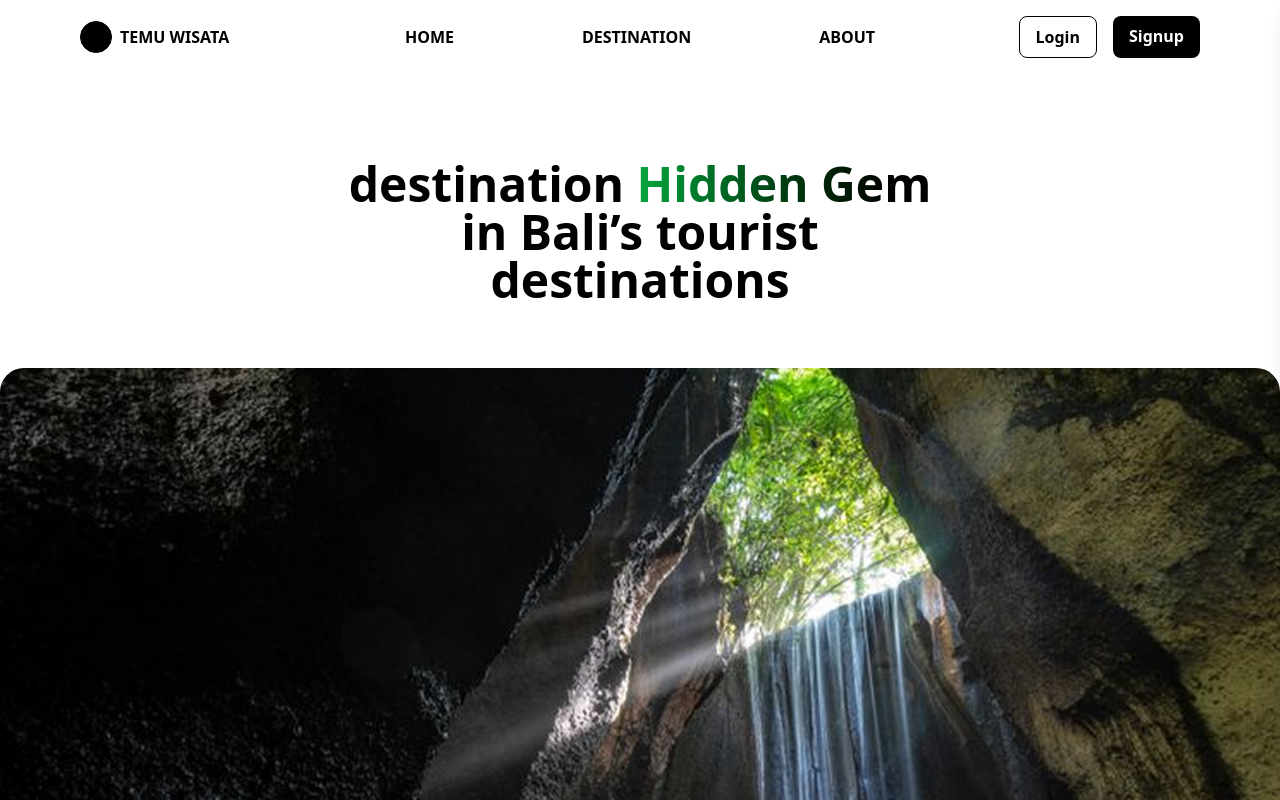
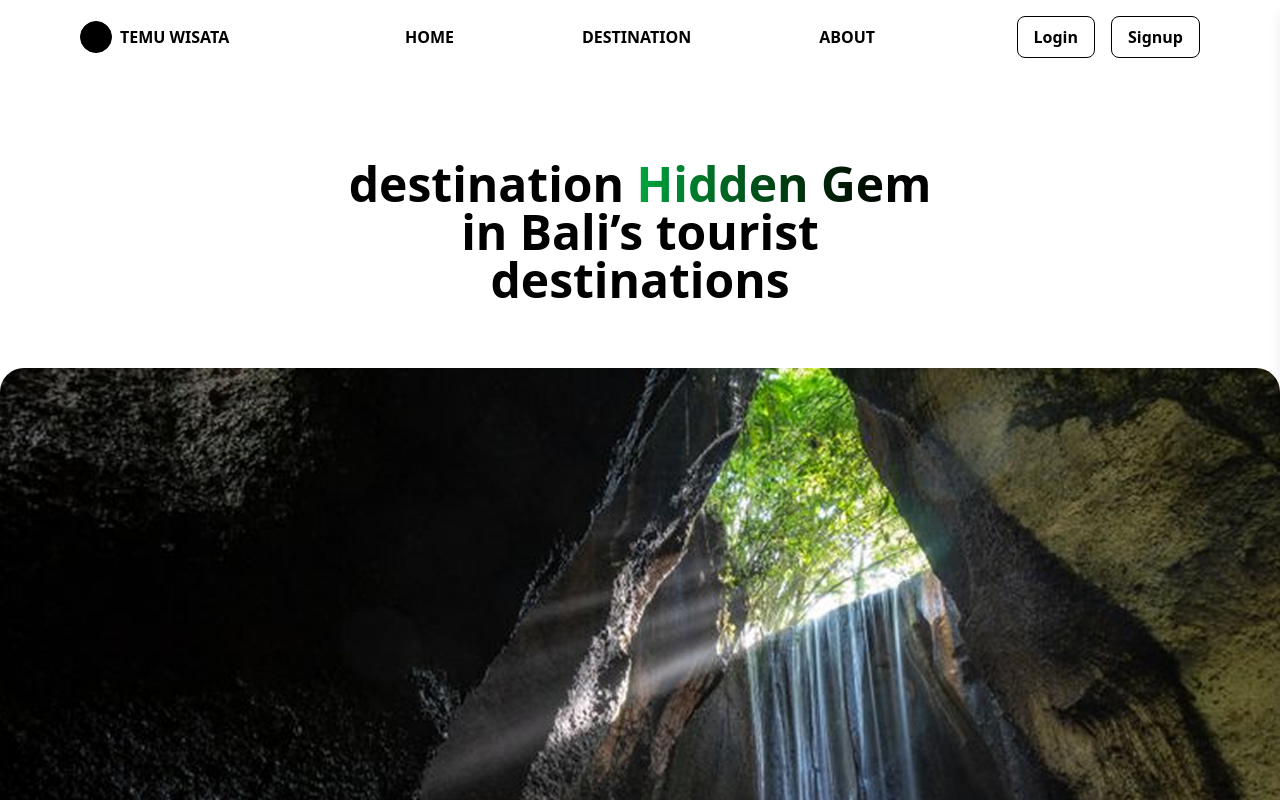
Before and after one commit to ANOVA51/temu-wisata, a Vue app: page /destination in a window 1280 px wide. Shown: the top 800 px of the page. Built offline with nearby package versions, Linux system fonts and the light colour scheme.

Commit message:
navbar,about fix

```diff
--- a/src/assets/main.css
+++ b/src/assets/main.css
@@ -9,13 +9,13 @@
   transform-origin: center;
   width: 80%;
   height: 2px;
-  background-color: #fafafa; /* Tailwind green-500 */
+  background-color: #00d853; /* Tailwind green-500 */
   transition: transform 0.3s ease;
 }
-
 .nav-item:hover::after {
   transform: translateX(-50%) scaleX(1);
 }
+
 
 @keyframes fade-in {
   from {
--- a/src/components/Navbar.vue
+++ b/src/components/Navbar.vue
@@ -12,7 +12,7 @@ const route = useRoute()
 const hideNavbar = computed(() => ['login', 'signup'].includes(route.name as string))
 
 const isWhiteBackgroundPage = computed(() =>
-  ['destination', 'about', 'login', 'signup'].includes(route.name as string)
+  ['destination'].includes(route.name as string)
 )
 </script>
 
@@ -51,7 +51,7 @@ const isWhiteBackgroundPage = computed(() =>
               :to="{ name: 'home' }"
               :class="[
                 isWhiteBackgroundPage ? 'text-black hover:text-green-600' : 'text-white hover:text-green-500',
-                'font-semibold group-hover:underline'
+
               ]"
             >
               HOME
@@ -62,7 +62,7 @@ const isWhiteBackgroundPage = computed(() =>
               :to="{ name: 'destination' }"
               :class="[
                 isWhiteBackgroundPage ? 'text-black hover:text-green-600' : 'text-white hover:text-green-500',
-                'group-hover:underline'
+
               ]"
             >
               DESTINATION
@@ -73,7 +73,7 @@ const isWhiteBackgroundPage = computed(() =>
               :to="{ name: 'about' }"
               :class="[
                 isWhiteBackgroundPage ? 'text-black hover:text-green-600' : 'text-white hover:text-green-500',
-                'group-hover:underline'
+
               ]"
             >
               ABOUT
@@ -99,8 +99,8 @@ const isWhiteBackgroundPage = computed(() =>
             class="px-4 py-2 rounded-lg font-semibold"
             :class="
               isWhiteBackgroundPage
-                ? 'bg-black text-white hover:bg-gray-800'
-                : 'bg-white text-black hover:bg-gray-200'
+                ? 'text-black border border-black hover:bg-black hover:text-white'
+                : 'text-white border border-white hover:bg-white hover:text-black'
             "
           >
             Signup
--- a/src/router/index.js
+++ b/src/router/index.js
@@ -2,6 +2,7 @@ import { createRouter, createWebHistory } from 'vue-router'
 import HomeView from '../views/HomeView.vue'
 import Destination from '@/views/Destination.vue'
 import AdminDashboardView from '@/views/AdminDashboardView.vue'
+import about from '@/views/AboutView.vue'
 
 const router = createRouter({
   history: createWebHistory(import.meta.env.BASE_URL),
@@ -29,7 +30,7 @@ const router = createRouter({
     {
       path: '/about',
       name: 'about',
-      component: () => import('../views/AboutView.vue'),
+      component: about,
     },
     {
       path: '/login',
--- a/src/views/AboutView.vue
+++ b/src/views/AboutView.vue
@@ -21,6 +21,7 @@ import dimas from '@/assets/images/profile/dimas.jpg'
 import emo from '@/assets/images/profile/emo.jpg'
 import nova from '@/assets/images/profile/nova.jpg'
 import pius from '@/assets/images/profile/pius.jpg'
+import Navbar from '@/components/Navbar.vue'
 
 const teamMembers = [
   {
@@ -68,7 +69,7 @@ const teamMembers = [
 
 <template>
   <div>
-    <Navbar />
+    <Navbar/>
 
     <!-- Hero Section -->
     <section class="relative h-screen w-full">
```
